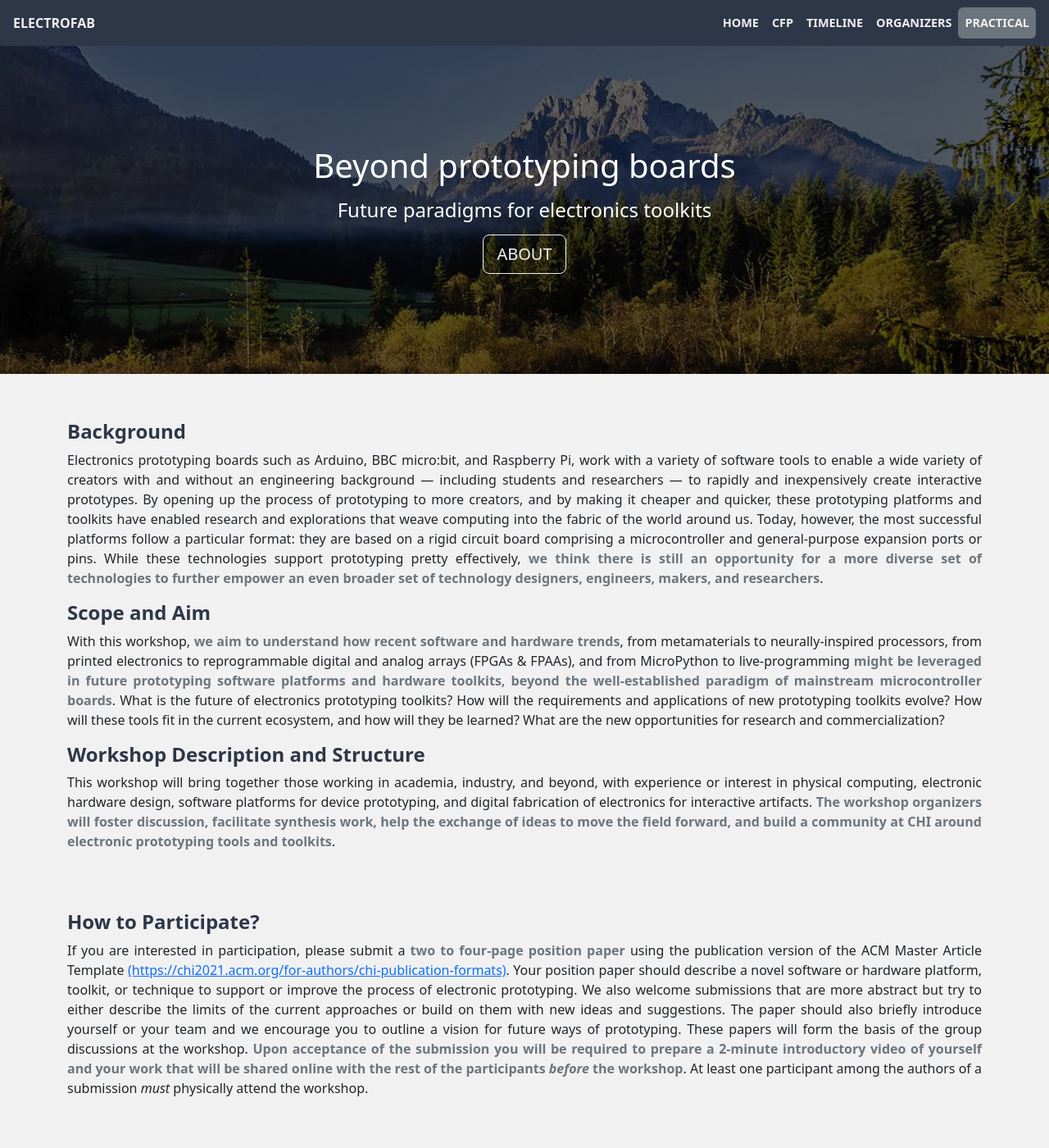
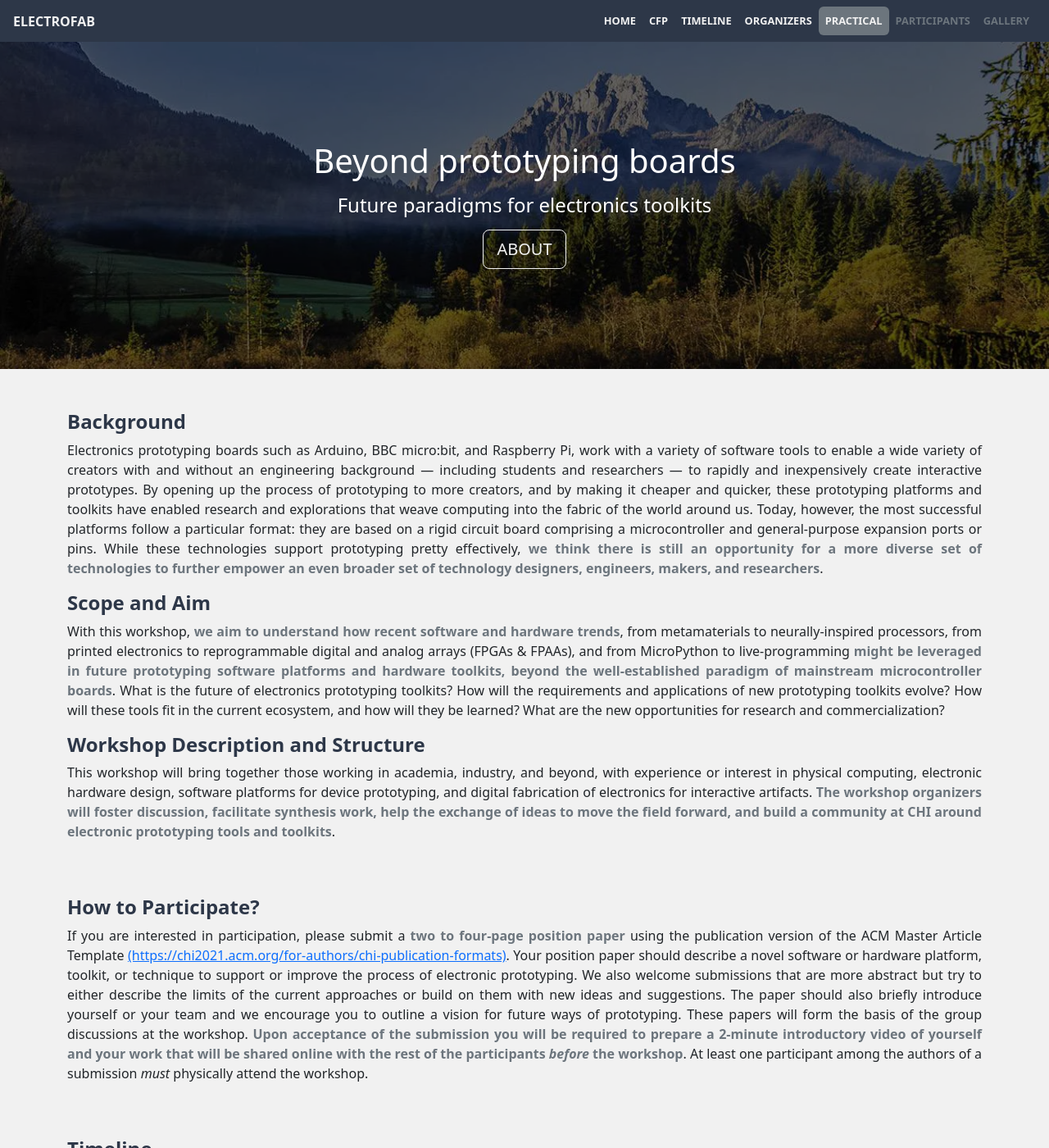
Before and after one commit to BeyondPrototyping/WorkshopWeb2023, a Jekyll site: the page built from index.html, in a window 1280 px wide and 1400 px high. Shown: the whole window at 82% size. Built offline with Jekyll 4.4.1, drawn with Linux system fonts in a browser that asks for light colours.

Commit message:
bugfix header

```diff
--- a/_includes/navigation.html
+++ b/_includes/navigation.html
@@ -1,15 +1,18 @@
 <!-- Navigation header -->
 <header>
+	<a class="close-navbar-toggler collapsed" data-bs-toggle="collapse" data-bs-target="#navbarScroll" aria-controls="navbarScroll" aria-expanded="false" aria-label="Toggle navigation">
+
+	</a>
 	<nav id="navbar-header" class="navbar navbar-expand-lg navbar-dark bg-primary px-3 fixed-top header">
 		<a class="navbar-brand text-uppercase fw-bold text-light fs-6" href="{{ "/" | relative_url }}">{{ page.title }}</a>
 		<button class="navbar-toggler" type="button" data-bs-toggle="collapse" data-bs-target="#navbarScroll" aria-controls="navbarScroll" aria-expanded="false" aria-label="Toggle navigation">
 			<span class="navbar-toggler-icon"></span>
 		</button>
 		<div class="collapse navbar-collapse" id="navbarScroll">
-			<ul class="navbar-nav ms-auto my-2 my-lg-0 navbar-nav-scroll nav-pills" style="--bs-scroll-height: 200px">
+			<ul class="navbar-nav ms-auto my-2 my-lg-0 nav-pills">
 				{% for item in site.data.navigation %}
 				<li class="nav-item">
-					<a class="nav-link fw-semibold text-light text-uppercase" aria-current="page" href="/#{{ item.link }}">{{ item.name }}</a>
+					<a class="nav-link fw-semibold text-uppercase {% if item.disabled and item.disabled %}text-muted disabled{% else %}text-light{% endif %}" aria-current="page" href="/#{{ item.link }}">{{ item.name }}</a>
 				</li>
 				{% endfor %}
 			</ul>
--- a/_sass/main.scss
+++ b/_sass/main.scss
@@ -18,18 +18,33 @@
 }
 
 
+.navbar{
+	z-index: 2;
+}
+.close-navbar-toggler{
+	position: absolute;
+	top: 0;
+	left: 0;
+	height: 100%;
+	width: 100%;
+	z-index: 1;
+}
+.close-navbar-toggler.collapsed{
+	z-index: -1;
+}
 
 .img-mask {
 	background-color: rgba(0, 0, 0, 0.6);
 }
 
-.header {
-	height: $header_height;
-	font-size: 0.9rem;
+nav.header {
+	/*height: $header_height;*/
+	font-size: 0.8rem;
 }
 
 body {
 	padding-top: $header_height;
+	position: relative;
 }
 
 footer {
--- a/assets/css/main.scss
+++ b/assets/css/main.scss
@@ -3,7 +3,7 @@
 
 @charset 'UTF-8';
 
-$header_height: 56px;
+$header_height: 50px;
 $banner: "{{ '/assets/images/banner.webp' | relative_url }}";
 
 @import "config";
```
Also changed, not shown: _data/navigation.yml (+6 -5 lines).
